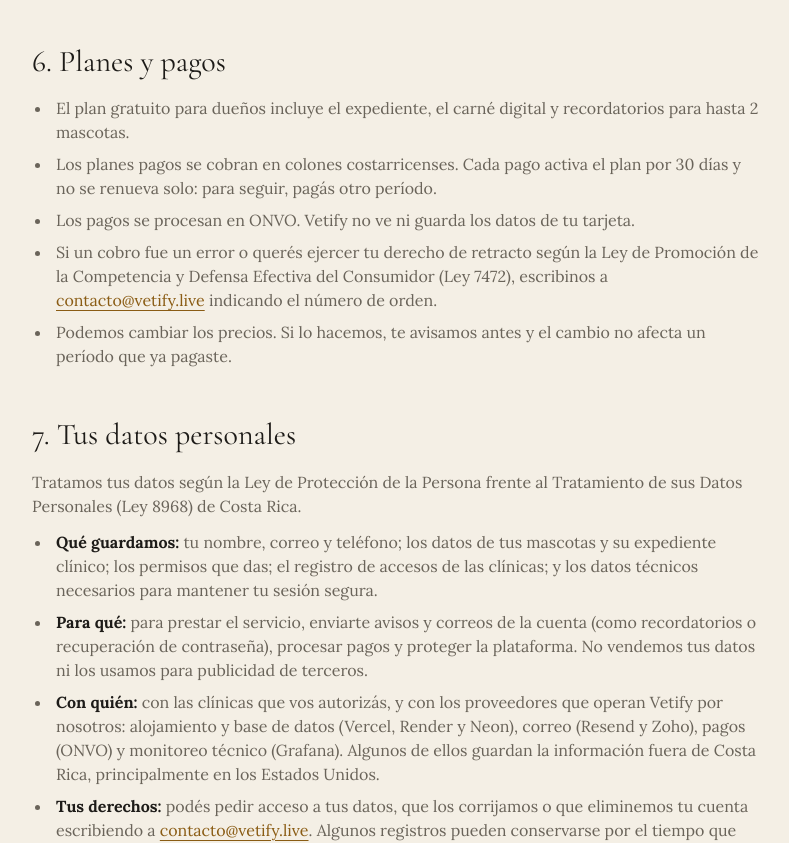
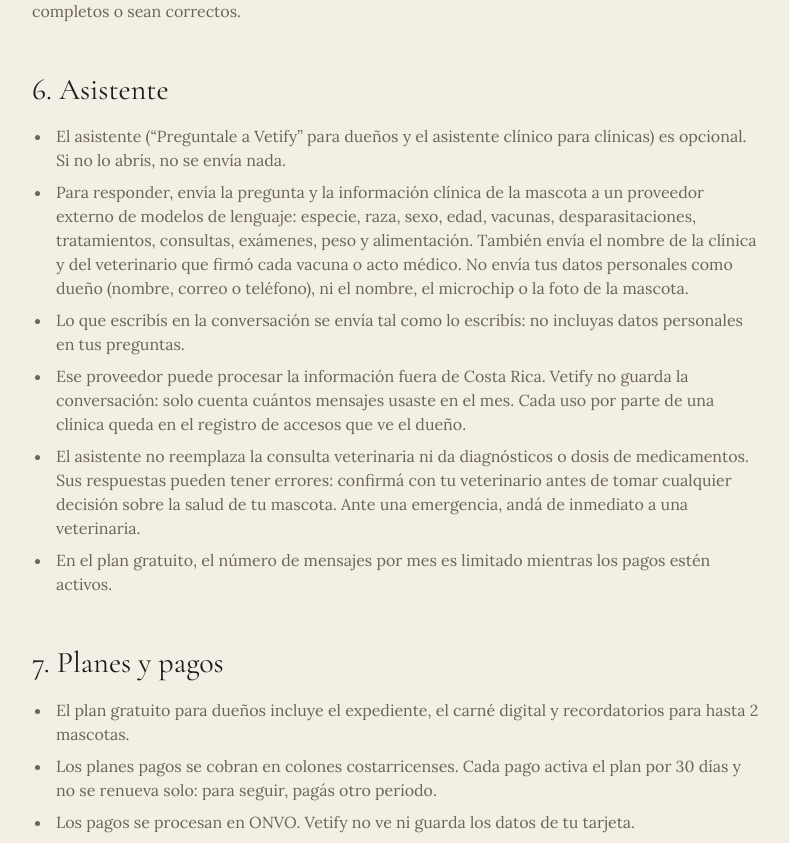
Before and after one commit to Vetify-team/Vetify, a Next.js app in the folder apps/web/: page /terminos in a window 1280 px wide. Shown: the part 1726-2569 px from the top of the page, without its empty margins (244-1033 px from the left). Built offline with nearby package versions, Linux system fonts and the light colour scheme; no server answers.

Commit message:
docs(web): assistant section in the terms and a new terms version

```diff
--- a/apps/web/src/app/terminos/page.tsx
+++ b/apps/web/src/app/terminos/page.tsx
@@ -10,7 +10,7 @@ import { FREE_PLAN_LIMIT } from "@/lib/plans";
 export const metadata: Metadata = {
   title: "Términos y condiciones",
   description:
-    "Términos y condiciones de uso de Vetify: cuentas, expediente clínico, permisos de clínicas, pagos y protección de datos personales.",
+    "Términos y condiciones de uso de Vetify: cuentas, expediente clínico, permisos de clínicas, asistente, pagos y protección de datos personales.",
   alternates: { canonical: "/terminos" },
 };
 
@@ -131,6 +131,45 @@ const SECTIONS: Section[] = [
     ),
   },
   {
+    id: "asistente",
+    title: "Asistente",
+    body: (
+      <ul>
+        <li>
+          El asistente (“Preguntale a Vetify” para dueños y el asistente clínico para
+          clínicas) es opcional. Si no lo abrís, no se envía nada.
+        </li>
+        <li>
+          Para responder, envía la pregunta y la información clínica de la mascota a un
+          proveedor externo de modelos de lenguaje: especie, raza, sexo, edad, vacunas,
+          desparasitaciones, tratamientos, consultas, exámenes, peso y alimentación.
+          También envía el nombre de la clínica y del veterinario que firmó cada vacuna o
+          acto médico. No envía tus datos personales como dueño (nombre, correo o
+          teléfono), ni el nombre, el microchip o la foto de la mascota.
+        </li>
+        <li>
+          Lo que escribís en la conversación se envía tal como lo escribís: no incluyas
+          datos personales en tus preguntas.
+        </li>
+        <li>
+          Ese proveedor puede procesar la información fuera de Costa Rica. Vetify no
+          guarda la conversación: solo cuenta cuántos mensajes usaste en el mes. Cada uso
+          por parte de una clínica queda en el registro de accesos que ve el dueño.
+        </li>
+        <li>
+          El asistente no reemplaza la consulta veterinaria ni da diagnósticos o dosis de
+          medicamentos. Sus respuestas pueden tener errores: confirmá con tu veterinario
+          antes de tomar cualquier decisión sobre la salud de tu mascota. Ante una
+          emergencia, andá de inmediato a una veterinaria.
+        </li>
+        <li>
+          En el plan gratuito, el número de mensajes por mes es limitado mientras los
+          pagos estén activos.
+        </li>
+      </ul>
+    ),
+  },
+  {
     id: "planes",
     title: "Planes y pagos",
     body: (
@@ -184,8 +223,10 @@ const SECTIONS: Section[] = [
             <strong>Con quién:</strong> con las clínicas que vos autorizás, y con los
             proveedores que operan Vetify por nosotros: alojamiento y base de datos
             (Vercel, Render y Neon), correo (Resend y Zoho), pagos (ONVO) y monitoreo
-            técnico (Grafana). Algunos de ellos guardan la información fuera de Costa
-            Rica, principalmente en los Estados Unidos.
+            técnico (Grafana); y, si usás el asistente, un proveedor de modelos de
+            lenguaje, con la información que se describe en «Asistente». Algunos de ellos
+            guardan o procesan la información fuera de Costa Rica, principalmente en los
+            Estados Unidos.
           </li>
           <li>
             <strong>Tus derechos:</strong> podés pedir acceso a tus datos, que los
--- a/packages/types/src/user.ts
+++ b/packages/types/src/user.ts
@@ -31,7 +31,7 @@ export const passwordSchema = z
  * Version of the terms a new account accepts: the update date shown on
  * /terminos. Change both together.
  */
-export const TERMS_VERSION = "2026-11-08";
+export const TERMS_VERSION = "2026-11-12";
 
 /**
  * Public sign-up creates owner accounts only. Clinics register with the
```
